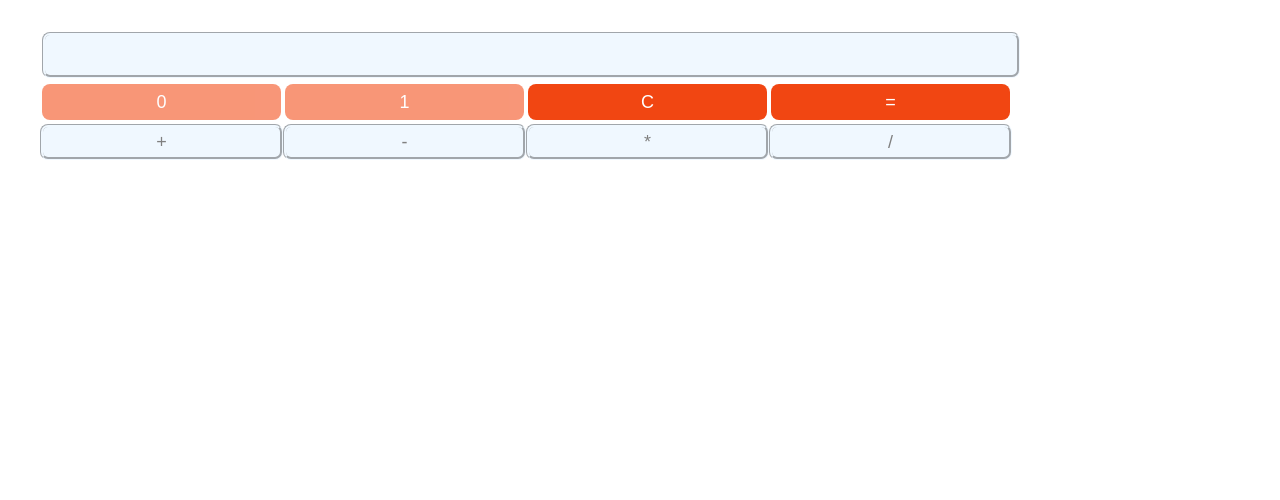
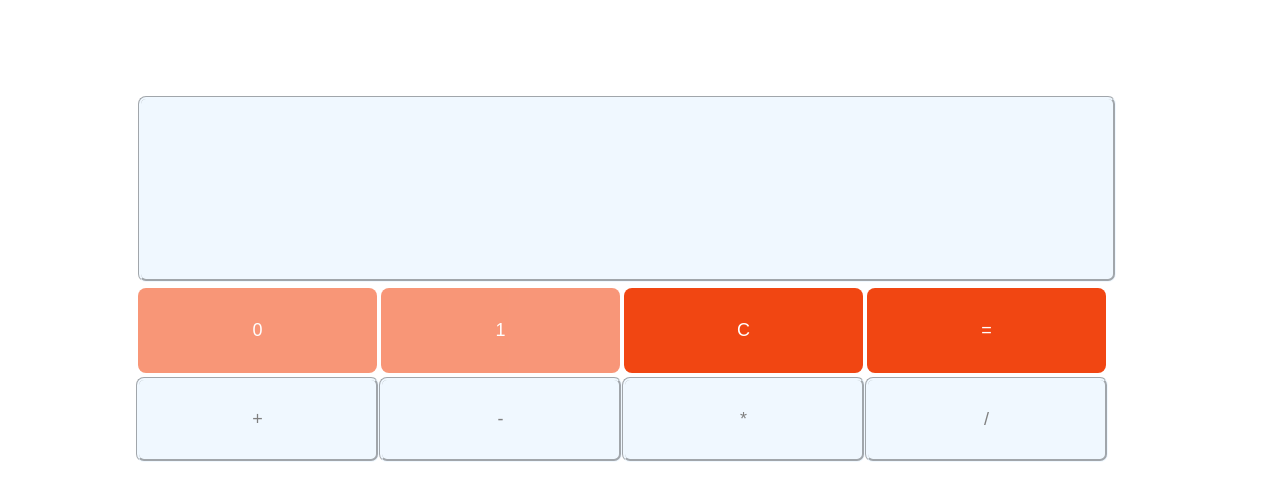
Before and after one commit to maytezhou/1093550_HW3_2, a plain HTML site: page index.html in a window 1280 px wide. Drawn offline with Linux system fonts and the light colour scheme.

Commit message:
little improvements style

```diff
--- a/style.css
+++ b/style.css
@@ -1,4 +1,6 @@
 .container-calculator {
+  margin-top: 8%;
+  margin-left: 8%;
     font-family: 'Share Tech Mono';
     width: 90%;
   }
@@ -10,9 +12,9 @@
 
     background-color: aliceblue;
     color:grey;
-    height: 40px;
+    height: 180px;
     width: 90%;
-    font-size: 20px;
+    font-size: 70px;
     border-radius: 8px;
     margin:2px;
     text-align: right;
@@ -28,8 +30,7 @@
   #btns {
 
     width: 90%;
-    height: 36px;
-    font-size: 18px;
+
   }
 
   .upperbtns {
@@ -45,7 +46,7 @@
 
     display: inline;
     width: 25%;
-    height: 36px;
+    height: 85px;
     font-size: 18px;
     background-color: #f4511e;
     border: none;
@@ -64,7 +65,7 @@
     color: white;
     display: inline;
     width: 25%;
-    height: 36px;
+    height: 85px;
     font-size: 18px;
     border: none;
     margin: 4px 2px;
@@ -81,9 +82,28 @@
   .operator {
     background-color: aliceblue;
     color:grey;
-    height: 36px;
+    height: 85px;
     width: 25%;
     font-size: 18px;
     border-radius: 8px;
     border: groove aliceblue;
   }
+
+
+
+  @media only screen and (min-width:800px)  {
+    .container-outer{
+      margin-top: 5%;
+
+
+     }
+  }
+  @media only screen and (max-width:399px){
+    .container-outer{
+     margin-top: 45%;
+     margin-left: 18%;
+
+
+
+    }
+  }
```
